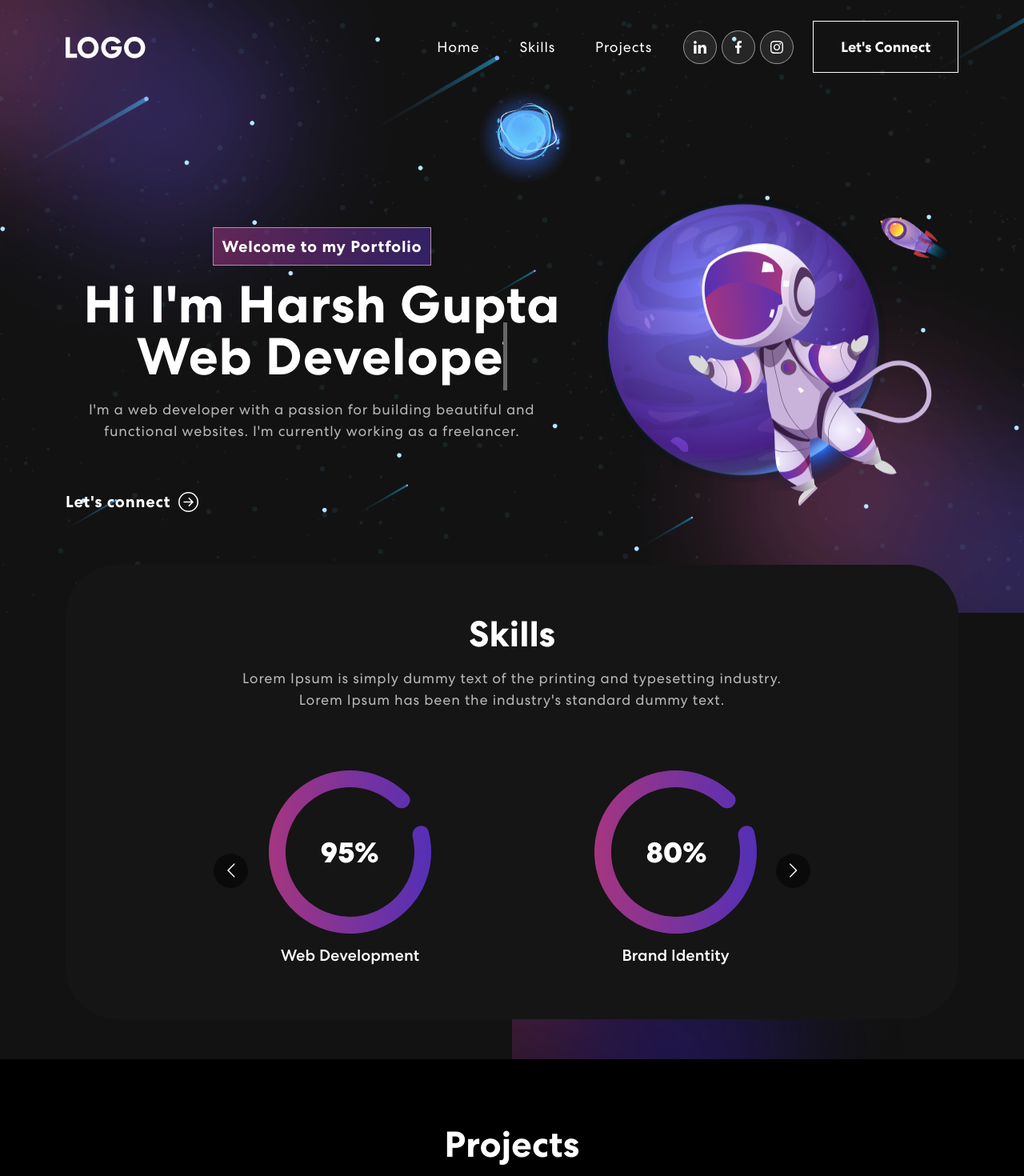
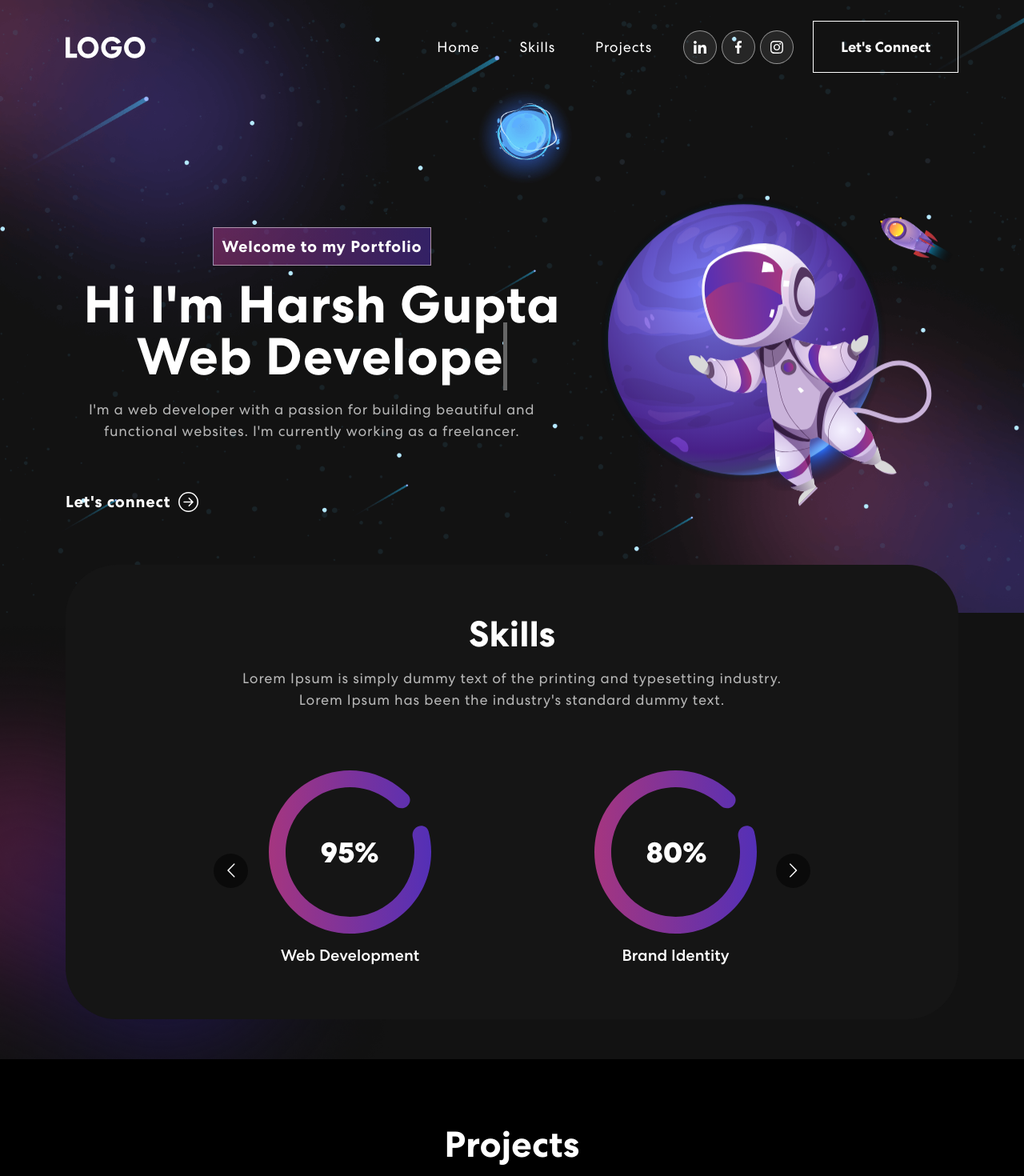
Before and after one commit to hrsh22/personal-portfolio, a React (Create React App) app: page / in a window 1280 px wide. Shown: the top 1470 px of the page at 80% size. Built offline with nearby package versions, Linux system fonts and the light colour scheme.

Commit message:
updated skills css

```diff
--- a/src/App.css
+++ b/src/App.css
@@ -353,7 +353,8 @@ nav.navbar .navbar-toggler[aria-expanded="true"] .navbar-toggler-icon {
 }
 .background-image-left {
   margin-left: 0px;
-  top: 28%;
+  top: 0;
+  left: 0;
   position: absolute;
   bottom: 0;
   width: 40%;
```
